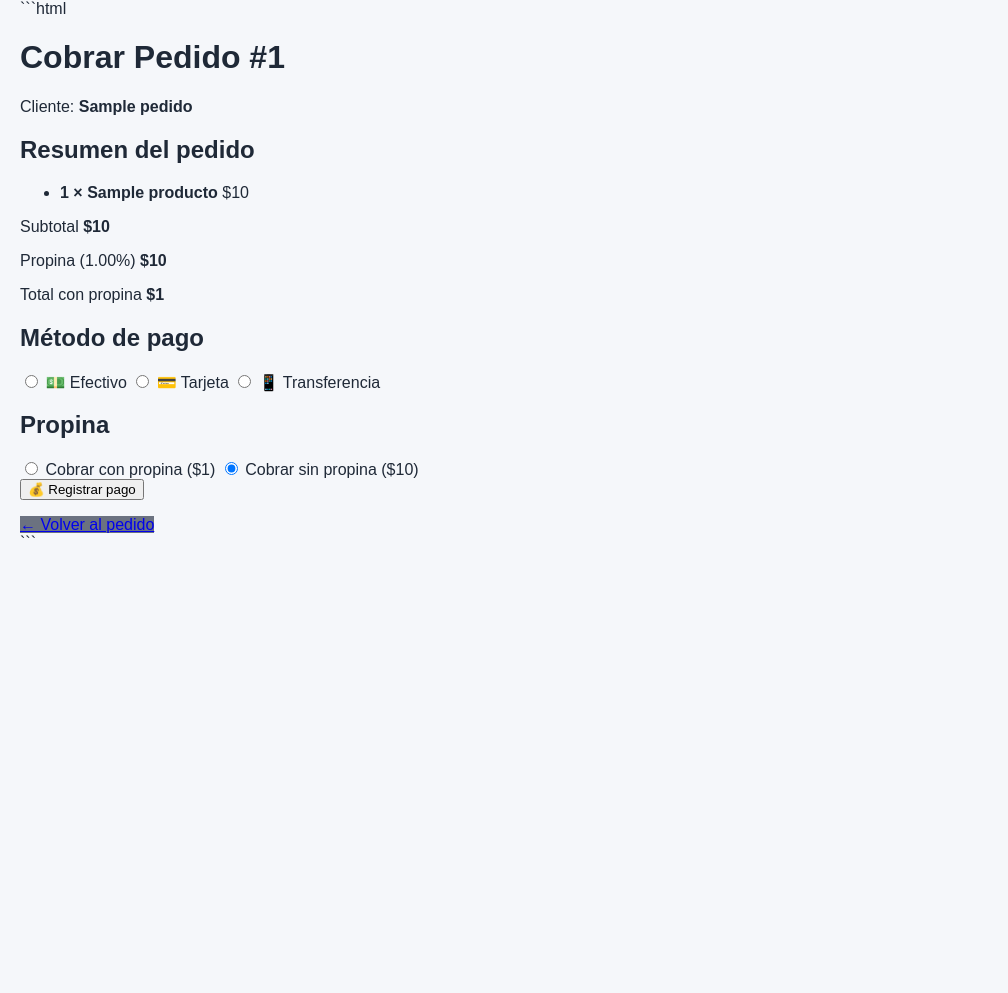
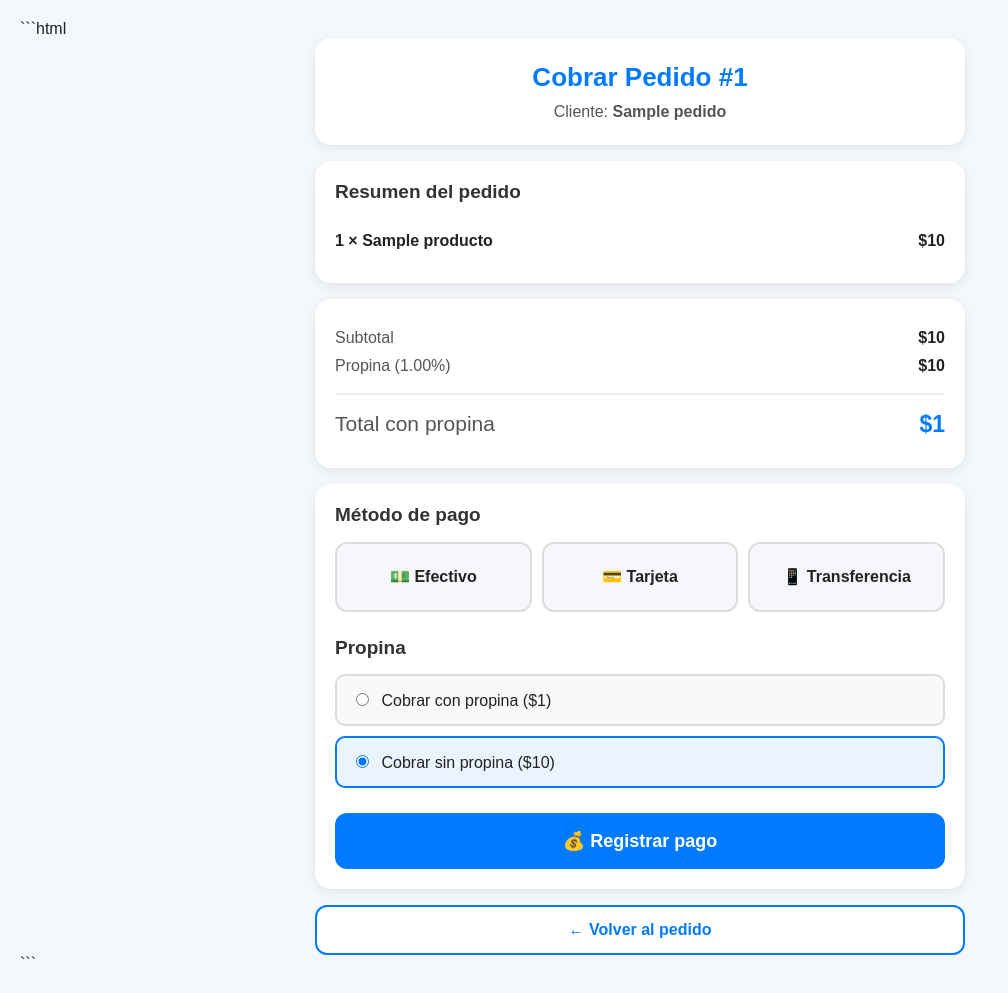
Before and after one commit to MatiasRetamales/Nexagest, a Django app: template pedidos/templates/pedidos/cobrar_pedido_online.html in a window 1280 px wide. Shown: the whole page, without its empty margins (0-1008 px from the left). Before the commit the page ends 538 px from the top, so only its background shows below. Run offline with Django 5.2, Linux system fonts and the light colour scheme; tables that the repository leaves empty hold one stand-in row (values such as "Sample post"); the template is opened without the code that fills it: values that come from a table or form of the project are taken from there, most other values are stand-ins (such as "Sample title", 1, 10 or a date in 2020).

Commit message:
Se agrega Cobrar pedido online .css

```diff
--- /dev/null
+++ b/pedidos/static/pedidos/css/cobrar_pedido_online.css
@@ -0,0 +1,315 @@
+/* ========================================
+   GENERAL
+======================================== */
+
+* {
+    box-sizing: border-box;
+}
+
+body {
+    margin: 0;
+    padding: 20px;
+    font-family: Arial, sans-serif;
+    background: #f4f7fb;
+    color: #222;
+}
+
+
+/* ========================================
+   CONTENEDOR
+======================================== */
+
+.contenedor {
+    width: 100%;
+    max-width: 650px;
+    margin: 0 auto;
+}
+
+
+/* ========================================
+   ENCABEZADO
+======================================== */
+
+.encabezado {
+    background: white;
+    padding: 24px;
+    border-radius: 16px;
+    margin-bottom: 16px;
+    box-shadow: 0 3px 12px rgba(0, 0, 0, 0.08);
+}
+
+.encabezado h1 {
+    margin: 0 0 10px;
+    text-align: center;
+    color: #007bff;
+    font-size: 26px;
+}
+
+.encabezado p {
+    margin: 0;
+    text-align: center;
+    color: #555;
+}
+
+
+/* ========================================
+   PRODUCTOS
+======================================== */
+
+.productos {
+    background: white;
+    padding: 20px;
+    border-radius: 16px;
+    margin-bottom: 16px;
+    box-shadow: 0 3px 12px rgba(0, 0, 0, 0.08);
+}
+
+.productos h2,
+.totales h2,
+.formulario-pago h2 {
+    margin-top: 0;
+    color: #333;
+    font-size: 19px;
+}
+
+.productos ul {
+    list-style: none;
+    padding: 0;
+    margin: 0;
+}
+
+.productos li {
+    padding: 13px 0;
+    border-bottom: 1px solid #eee;
+}
+
+.productos li:last-child {
+    border-bottom: none;
+}
+
+.productos li > div {
+    display: flex;
+    justify-content: space-between;
+    align-items: center;
+    gap: 15px;
+}
+
+.productos li span {
+    font-weight: bold;
+    white-space: nowrap;
+}
+
+
+/* ========================================
+   TOTALES
+======================================== */
+
+.totales {
+    background: white;
+    padding: 20px;
+    border-radius: 16px;
+    margin-bottom: 16px;
+    box-shadow: 0 3px 12px rgba(0, 0, 0, 0.08);
+}
+
+.totales p {
+    display: flex;
+    justify-content: space-between;
+    align-items: center;
+    margin: 10px 0;
+    color: #555;
+}
+
+.totales strong {
+    color: #222;
+}
+
+.total-final {
+    margin-top: 18px !important;
+    padding-top: 16px;
+    border-top: 2px solid #eee;
+    font-size: 21px;
+}
+
+.total-final strong {
+    color: #007bff;
+    font-size: 23px;
+}
+
+
+/* ========================================
+   FORMULARIO
+======================================== */
+
+.formulario-pago {
+    background: white;
+    padding: 20px;
+    border-radius: 16px;
+    margin-bottom: 16px;
+    box-shadow: 0 3px 12px rgba(0, 0, 0, 0.08);
+}
+
+.metodos-pago {
+    display: grid;
+    grid-template-columns: repeat(3, 1fr);
+    gap: 10px;
+    margin-bottom: 25px;
+}
+
+
+/* ========================================
+   MÉTODOS DE PAGO
+======================================== */
+
+.metodo {
+    cursor: pointer;
+}
+
+.metodo input {
+    display: none;
+}
+
+.metodo span {
+    display: flex;
+    justify-content: center;
+    align-items: center;
+    min-height: 70px;
+    padding: 12px;
+    text-align: center;
+    background: #f5f7fa;
+    border: 2px solid #ddd;
+    border-radius: 12px;
+    font-weight: 600;
+    transition: 0.2s;
+}
+
+.metodo input:checked + span {
+    border-color: #007bff;
+    background: #eaf4ff;
+    color: #007bff;
+}
+
+
+/* ========================================
+   PROPINA
+======================================== */
+
+.opciones-propina {
+    display: flex;
+    flex-direction: column;
+    gap: 10px;
+    margin-bottom: 25px;
+}
+
+.opciones-propina label {
+    display: block;
+    padding: 14px;
+    border: 2px solid #ddd;
+    border-radius: 10px;
+    background: #f8f9fa;
+    cursor: pointer;
+}
+
+.opciones-propina label:has(input:checked) {
+    border-color: #007bff;
+    background: #eaf4ff;
+}
+
+.opciones-propina input {
+    margin-right: 8px;
+}
+
+
+/* ========================================
+   BOTÓN COBRAR
+======================================== */
+
+.btn-cobrar {
+    width: 100%;
+    padding: 17px;
+    border: none;
+    border-radius: 12px;
+    background: #007bff;
+    color: white;
+    font-size: 18px;
+    font-weight: bold;
+    cursor: pointer;
+    transition: 0.2s;
+}
+
+.btn-cobrar:hover {
+    background: #0056b3;
+}
+
+.btn-cobrar:active {
+    transform: scale(0.98);
+}
+
+
+/* ========================================
+   VOLVER
+======================================== */
+
+.btn-volver {
+    display: block;
+    width: 100%;
+    padding: 14px;
+    text-align: center;
+    text-decoration: none;
+    background: white;
+    color: #007bff;
+    border: 2px solid #007bff;
+    border-radius: 12px;
+    font-weight: bold;
+    transition: 0.2s;
+}
+
+.btn-volver:hover {
+    background: #007bff;
+    color: white;
+}
+
+
+/* ========================================
+   MÓVIL
+======================================== */
+
+@media (max-width: 600px) {
+
+    body {
+        padding: 10px;
+    }
+
+    .encabezado,
+    .productos,
+    .totales,
+    .formulario-pago {
+        padding: 16px;
+        border-radius: 14px;
+    }
+
+    .encabezado h1 {
+        font-size: 22px;
+    }
+
+    .metodos-pago {
+        grid-template-columns: 1fr;
+    }
+
+    .metodo span {
+        min-height: 58px;
+    }
+
+    .total-final {
+        font-size: 19px;
+    }
+
+    .total-final strong {
+        font-size: 21px;
+    }
+
+    .btn-cobrar {
+        padding: 16px;
+        font-size: 17px;
+    }
+}
--- a/pedidos/templates/pedidos/cobrar_pedido_online.html
+++ b/pedidos/templates/pedidos/cobrar_pedido_online.html
@@ -19,7 +19,7 @@
 
     <link
         rel="stylesheet"
-        href="{% static 'pedidos/css/detalle_pedido_online.css' %}"
+        href="{% static 'pedidos/css/cobrar_pedido_online.css' %}"
     >
 
 </head>
```
